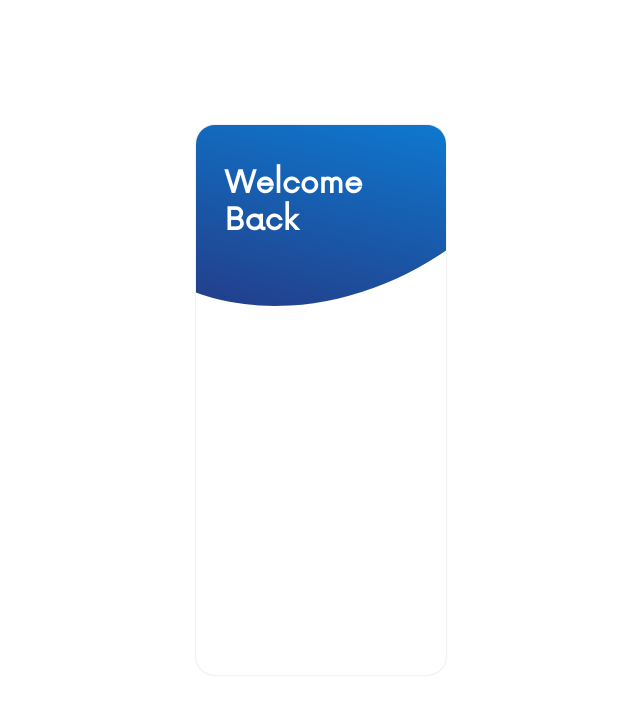
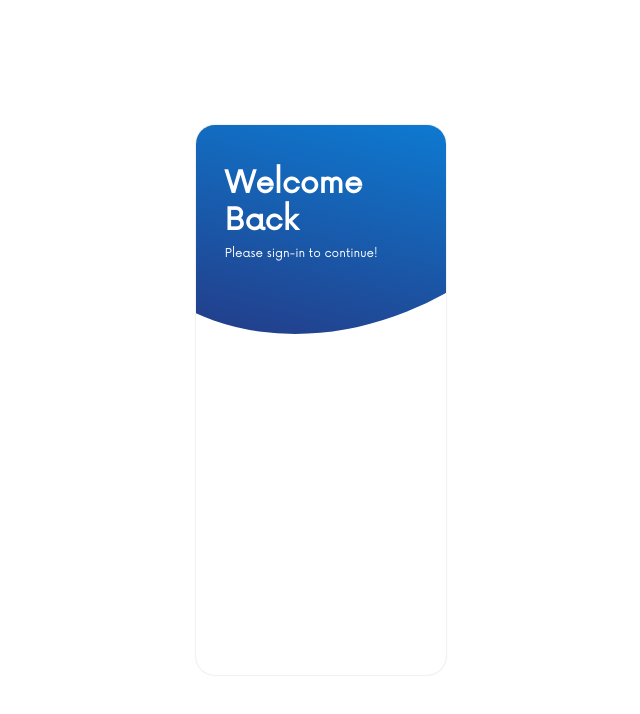
Before and after one commit to mhaji007/React-Login-Form, a React (Create React App) app: page / in a window 1280 px wide. Shown: the top 714 px of the page, without its empty margins (319-959 px from the left). Built offline with nearby package versions, Linux system fonts and the light colour scheme.

Commit message:
Create SmallText

```diff
--- a/src/components/accountBox/index.js
+++ b/src/components/accountBox/index.js
@@ -26,8 +26,8 @@ const TopContainer = styled.div`
 `;
 
 const BackDrop = styled.div`
-  width: 160%;
-  height: 510px;
+  width: 173%;
+  height: 535px;
   position: absolute;
   display: flex;
   flex-direction: column;
@@ -57,19 +57,26 @@ const HeaderText = styled.h2`
   margin: 0;
 `;
 
+
+const SmallText = styled.h5`
+  color: #fff;
+  font-weight: 500;
+  font-size: 12px;
+  /* z-index: 10; */
+  margin: 0;
+  margin-top: 7px;
+`;
+
 export function AccountBox(props) {
   return (
     <BoxContainer>
       <TopContainer>
         <BackDrop />
         <HeaderContainer>
-          <HeaderText>
-            Welcome
-          </HeaderText>
-          <HeaderText>
-            Back
-          </HeaderText>
-          </HeaderContainer>
+          <HeaderText>Welcome</HeaderText>
+          <HeaderText>Back</HeaderText>
+          <SmallText>Please sign-in to continue!</SmallText>
+        </HeaderContainer>
       </TopContainer>
     </BoxContainer>
   );
```
